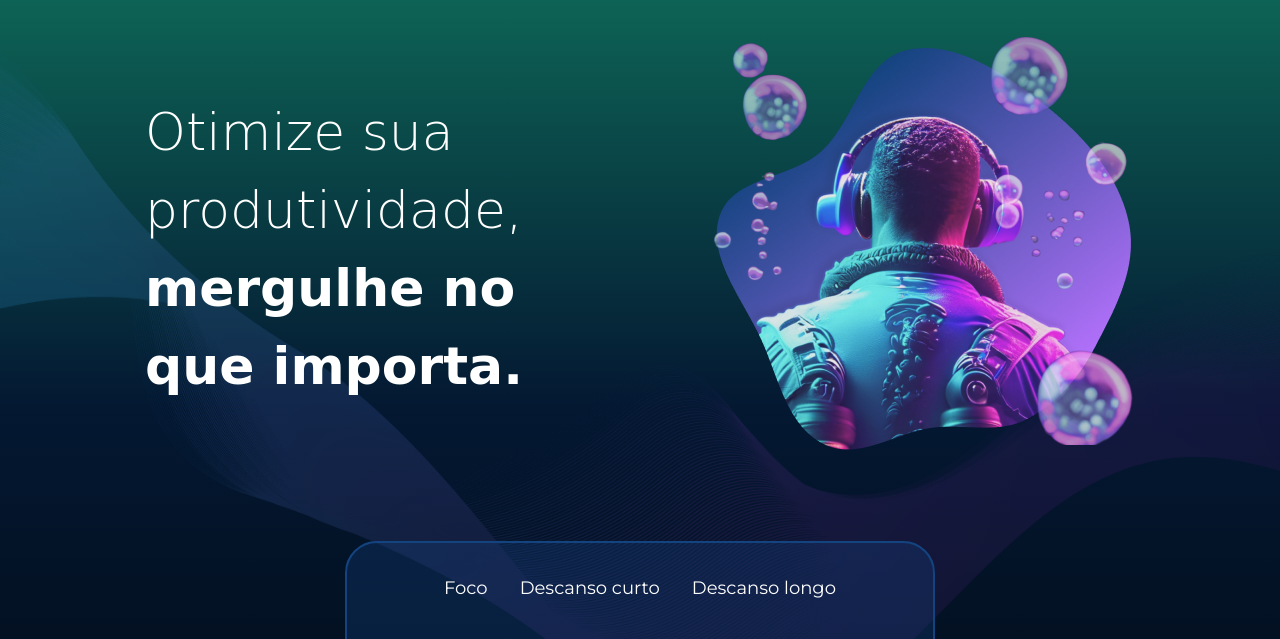
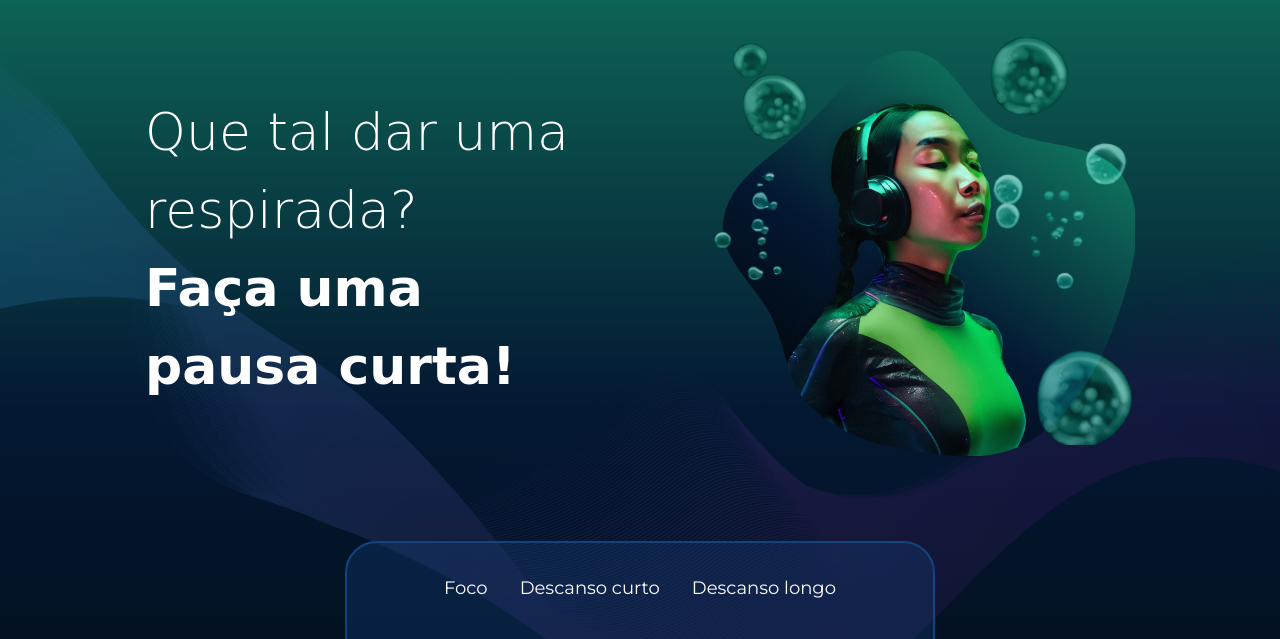
Before and after one commit to okayosilva/warm-up-front-end-engineering, a plain HTML site: page JS-manipulando-DOM/Fokus-projeto-base/index.html in a window 1280 px wide. Both pictures are taken after a click on the button "Descanso curto". Shown: the part 83-722 px from the top of the page. Drawn offline with nearby package versions, Linux system fonts and the light colour scheme; a web font is replaced by a local one.

Commit message:
fix: update image source path and enhance title toggling functionality

```diff
--- a/JS-manipulando-DOM/Fokus-projeto-base/index.html
+++ b/JS-manipulando-DOM/Fokus-projeto-base/index.html
@@ -31,7 +31,7 @@
                 <strong class="app__title-strong">mergulhe no que importa.</strong>
             </h1>
             <figure class="app__image-figure">
-                <img class="app__image" src="/imagens/foco.png" alt="">
+                <img class="app__image" src="./imagens/foco.png" alt="">
             </figure>
         </section>
         <section class="app__section-card-container">
--- a/JS-manipulando-DOM/Fokus-projeto-base/js/main.js
+++ b/JS-manipulando-DOM/Fokus-projeto-base/js/main.js
@@ -9,23 +9,42 @@ const focusButton = document.querySelector(".app__card-button--foco");
 // select
 const timerContainer = document.querySelector(".app__card-timer");
 const imageSwitch = document.querySelector(".app__image");
+
 const titleSwitch = document.querySelector(".app__title");
 const titleStrongSwitch = document.querySelector(".app__title-strong");
+
 const startButton = document.querySelector("#start-pause");
+
+const phrases = {
+  "descanso-curto": {
+    title:
+      "Que tal dar uma respirada? <br> <strong class='app__title-strong'>Faça uma pausa curta!</strong>",
+  },
+  "descanso-longo": {
+    title:
+      "Hora de voltar à superfície. <br> <strong class='app__title-strong'>Faça uma pausa longa.</strong>",
+  },
+  foco: {
+    title:
+      "Otimize sua produtividade, <br> <strong class='app__title-strong'>mergulhe no que importa.</strong>",
+  },
+};
+
+const toggleTitle = (context) => {
+  titleSwitch.innerHTML = phrases[context].title;
+};
+
+const toggleImage = (context) => {
+  imageSwitch.setAttribute("src", `./imagens/${context}.png`);
+};
 
 // toggle context
 const toggleContext = (context, event) => {
   event.preventDefault();
-  // htmlContext.dataset.contexto = context;
+
   htmlContext.setAttribute("data-contexto", context);
-};
-
-const toggleButton = (button) => {
-  if (button.classList.contains("active")) {
-    button.classList.remove("active");
-  } else {
-    button.classList.add("active");
-  }
+  toggleImage(context);
+  toggleTitle(context);
 };
 
 // event listeners
```
